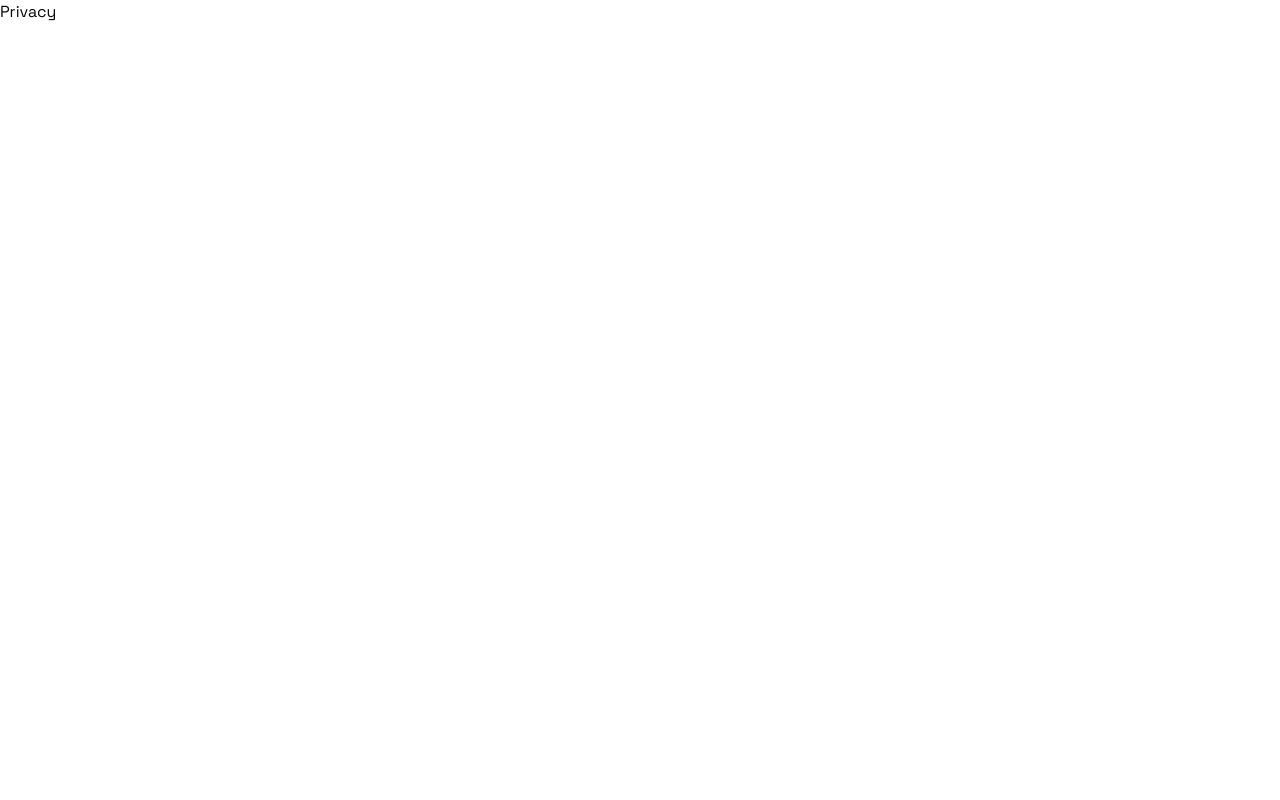
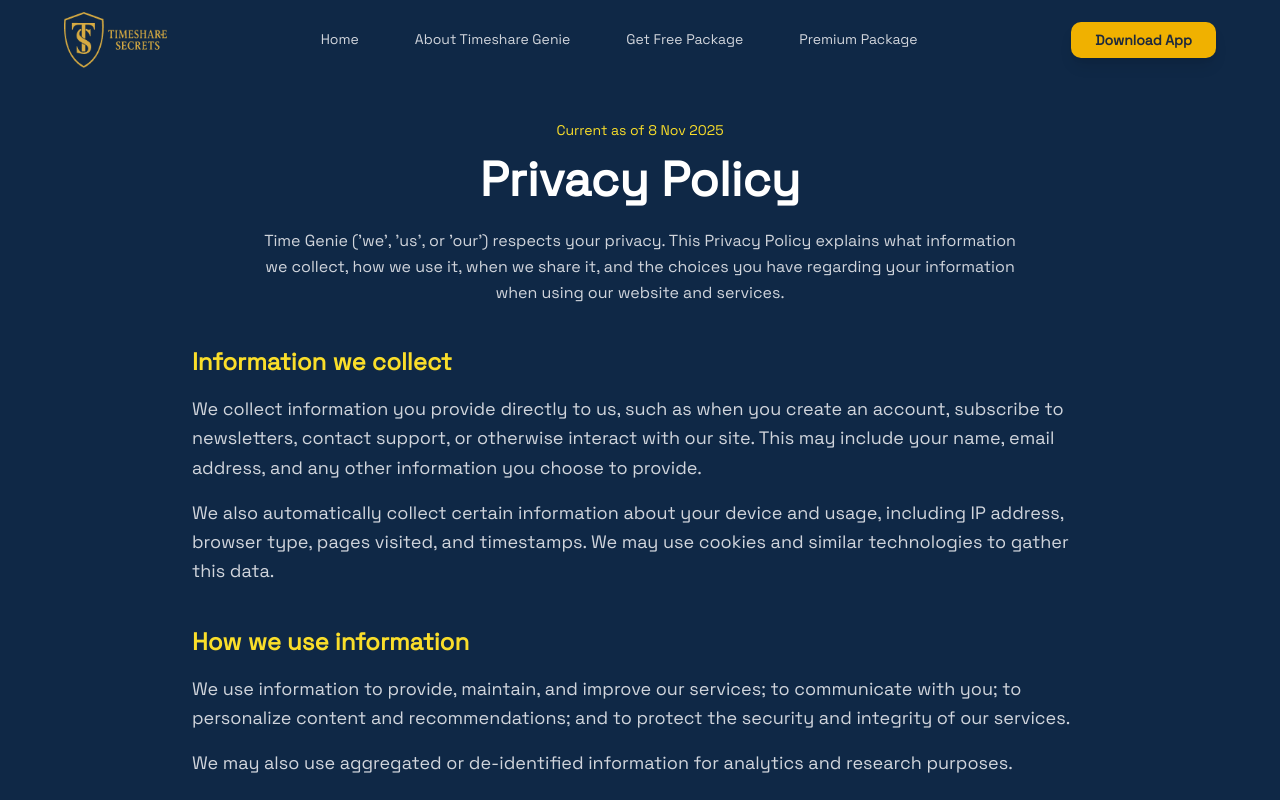
Before and after one commit to Shawon-Reza/time-genie, a React (Vite) app: page /privacy in a window 1280 px wide. Shown: the top 800 px of the page. Built offline with nearby package versions, Linux system fonts and the light colour scheme.

Commit message:
Term and policy

```diff
--- a/src/features/component/NavBar.jsx
+++ b/src/features/component/NavBar.jsx
@@ -15,10 +15,22 @@ const NavBar = () => {
   ]
 
   const scrollToSection = (href) => {
-    const element = document.querySelector(href)
+    const selector = href.startsWith('#') ? href : `#${href}`
+    const element = document.querySelector(selector)
     if (element) {
       element.scrollIntoView({ behavior: 'smooth' })
+      setIsMobileMenuOpen(false)
+      return
     }
+
+    // If the element isn't on the current page, navigate to home then
+    // attempt to scroll after a short delay. This covers the case when
+    // the NavBar is used on other routes (e.g. Terms, Privacy).
+    navigate('/')
+    setTimeout(() => {
+      const el = document.querySelector(selector)
+      if (el) el.scrollIntoView({ behavior: 'smooth' })
+    }, 250)
     setIsMobileMenuOpen(false)
   }
 
@@ -30,8 +42,13 @@ const NavBar = () => {
           <div className="flex items-center space-x-3">
             <img src={logo} alt="Timeshare Genie Logo"
               onClick={() => {
-                scrollToSection("#home");
-                navigate("/");
+                // Ensure we are on the home route, then scroll to top/home section
+                navigate('/')
+                setTimeout(() => {
+                  const el = document.querySelector('#home')
+                  if (el) el.scrollIntoView({ behavior: 'smooth' })
+                }, 200)
+                setIsMobileMenuOpen(false)
               }}
               className="h-14 cursor-pointer" />
           </div>
--- a/src/features/terms-privacy/Privacy.jsx
+++ b/src/features/terms-privacy/Privacy.jsx
@@ -1,9 +1,111 @@
 import React from 'react'
+import NavBar from '../component/NavBar'
 
 const Privacy = () => {
-  return (
-    <div>Privacy</div>
-  )
+    const data = {
+        title: 'Privacy Policy',
+        updated: 'Current as of 8 Nov 2025',
+        intro:
+            "Time Genie ('we', 'us', or 'our') respects your privacy. This Privacy Policy explains what information we collect, how we use it, when we share it, and the choices you have regarding your information when using our website and services.",
+        sections: [
+            {
+                id: 'what-we-collect',
+                heading: 'Information we collect',
+                paragraphs: [
+                    "We collect information you provide directly to us, such as when you create an account, subscribe to newsletters, contact support, or otherwise interact with our site. This may include your name, email address, and any other information you choose to provide.",
+                    "We also automatically collect certain information about your device and usage, including IP address, browser type, pages visited, and timestamps. We may use cookies and similar technologies to gather this data."
+                ]
+            },
+            {
+                id: 'how-we-use',
+                heading: 'How we use information',
+                paragraphs: [
+                    "We use information to provide, maintain, and improve our services; to communicate with you; to personalize content and recommendations; and to protect the security and integrity of our services.",
+                    "We may also use aggregated or de-identified information for analytics and research purposes."
+                ]
+            },
+            {
+                id: 'sharing',
+                heading: 'When we share information',
+                paragraphs: [
+                    "We do not sell your personal information. We may share information with service providers who perform services on our behalf (for example, hosting providers, analytics providers, and email delivery services). These providers are contractually limited to using your information only as instructed by us.",
+                    "We may disclose information to comply with laws or to respond to lawful requests and legal processes, to protect the rights and safety of our users or the public, or to enforce our terms and policies."
+                ]
+            },
+            {
+                id: 'cookies',
+                heading: 'Cookies and tracking',
+                paragraphs: [
+                    "We use cookies and similar tracking technologies to recognize you, remember preferences, and collect analytics data. You can control cookie settings through your browser, but disabling cookies may affect the functionality of the site."
+                ]
+            },
+            {
+                id: 'security',
+                heading: 'Data security',
+                paragraphs: [
+                    "We take reasonable measures to protect your information from unauthorized access, alteration, disclosure, or destruction. However, no method of transmission or storage is completely secure, and we cannot guarantee absolute security."
+                ]
+            },
+            {
+                id: 'your-rights',
+                heading: 'Your choices and rights',
+                paragraphs: [
+                    "You may opt out of receiving promotional communications from us by following the instructions in those messages or by contacting us. You can also review, update, or delete certain account information by signing into your account or contacting support.",
+                    "Where applicable, you may have rights under local laws (such as access, correction, deletion, or data portability). To exercise these rights, contact us using the details below."
+                ]
+            },
+            {
+                id: 'children',
+                heading: "Children's privacy",
+                paragraphs: [
+                    "Our services are not directed to children under 13. We do not knowingly collect personal information from children under 13. If you believe we have collected such information, please contact us and we will take steps to remove it."
+                ]
+            },
+            {
+                id: 'changes',
+                heading: 'Changes to this policy',
+                paragraphs: [
+                    "We may update this Privacy Policy from time to time. When we do, we will revise the 'updated' date at the top of the page. We encourage you to review the policy periodically for any changes."
+                ]
+            },
+            {
+                id: 'contact',
+                heading: 'Contact us',
+                paragraphs: [
+                    "If you have questions or concerns about this Privacy Policy or our practices, please contact us at: support@time-genie.example (replace with your actual support email)."
+                ]
+            }
+        ]
+    }
+
+    return (
+        <main className="w-full px-4 sm:px-6 lg:px-8 bg-[#0F2846] min-h-screen pb-20">
+
+            <section className="mb-10">
+                <NavBar />
+            </section>
+
+            <div className="mx-auto max-w-4xl">
+                <p className="text-sm text-[#FADE2A] text-center mb-4">{data.updated}</p>
+                <h1 className="text-3xl sm:text-4xl md:text-5xl font-bold text-white text-center mb-6">{data.title}</h1>
+
+                <p className="text-center text-gray-300 max-w-3xl mx-auto mb-10 leading-relaxed">{data.intro}</p>
+
+                <div className="space-y-10">
+                    {data.sections.map((s) => (
+                        <section key={s.id} id={s.id} className="">
+                            <h2 className="text-xl md:text-2xl font-semibold text-[#FADE2A] mb-4">{s.heading}</h2>
+                            <div className="space-y-4 text-gray-300 text-sm md:text-base leading-relaxed lg:text-lg">
+                                {s.paragraphs.map((p, idx) => (
+                                    <p key={idx}>{p}</p>
+                                ))}
+                            </div>
+                        </section>
+                    ))}
+                </div>
+            </div>
+        </main>
+    )
 }
 
 export default Privacy
--- a/src/features/terms-privacy/Terms.jsx
+++ b/src/features/terms-privacy/Terms.jsx
@@ -28,7 +28,7 @@ const Terms = () => {
     }
 
     return (
-        <main className="w-full px-4 sm:px-6 lg:px-8  bg-[#0F2846] min-h-screen">
+        <main className="w-full px-4 sm:px-6 lg:px-8  bg-[#0F2846] min-h-screen pb-20">
 
             <section className='mb-10'>
                 <NavBar></NavBar>
```
Also changed, not shown: 1 other file (tests, documents, lock files or other folders).
